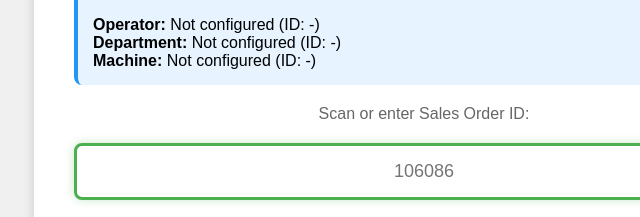
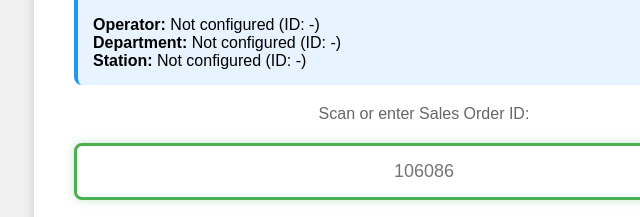
Before and after one commit to pencil-ben/sales-order-scanner, a plain HTML site: page index.html in a window 1280 px wide. Shown: the part 220-437 px from the top of the page, 216-856 px from the left. Drawn offline with nearby package versions, Linux system fonts and the light colour scheme.

Commit message:
Update index.html
Changed "Machine" to "Station" in the configuration menu.

```diff
--- a/index.html
+++ b/index.html
@@ -314,7 +314,7 @@
             </div>
 
             <div class="settings-row">
-                <label>Machine:</label>
+                <label>Station:</label>
                 <select id="machineSelect" onchange="updateMachineId()">
                     <option value="">Select Machine...</option>
                 </select>
@@ -333,7 +333,7 @@
             <h3>Scanner Configuration</h3>
             <div><strong>Operator:</strong> <span id="currentOperator">Not configured</span> (ID: <span id="currentOperatorId">-</span>)</div>
             <div><strong>Department:</strong> <span id="currentDepartment">Not configured</span> (ID: <span id="currentDepartmentId">-</span>)</div>
-            <div><strong>Machine:</strong> <span id="currentMachine">Not configured</span> (ID: <span id="currentMachineId">-</span>)</div>
+            <div><strong>Station:</strong> <span id="currentMachine">Not configured</span> (ID: <span id="currentMachineId">-</span>)</div>
         </div>
 
         <div class="order-status" id="orderStatus" style="display: none;">
```
